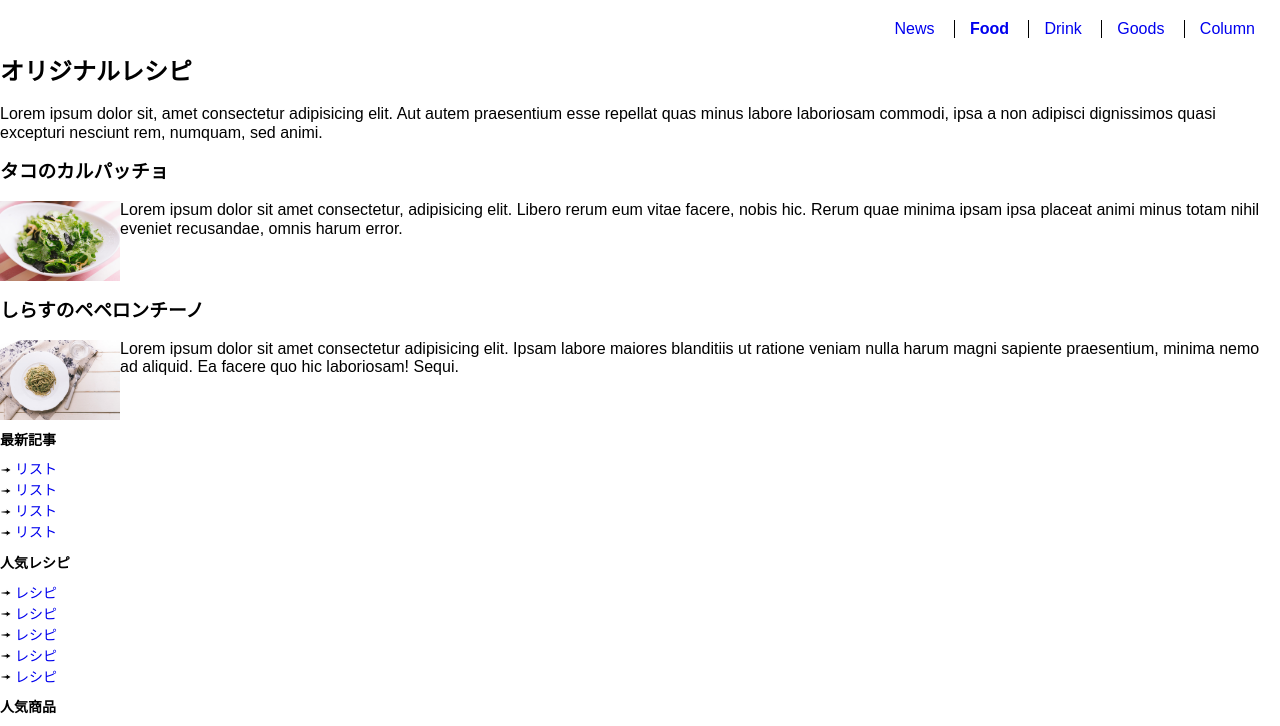
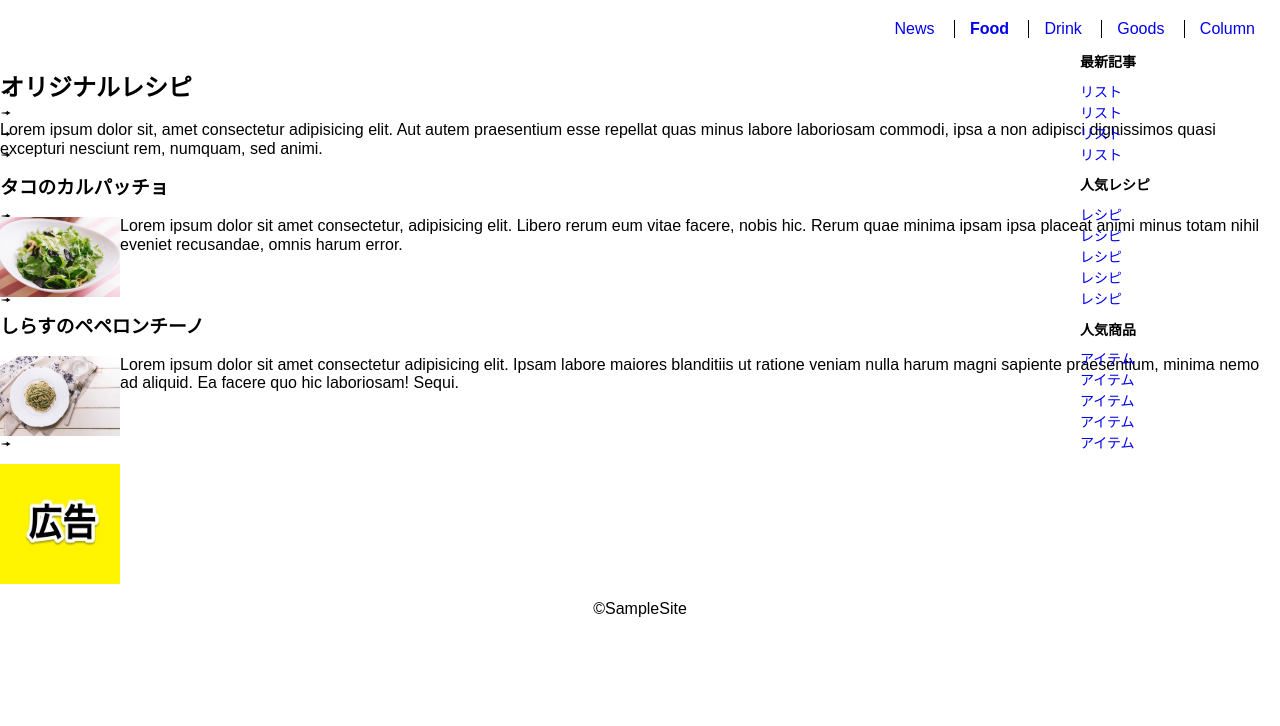
Before and after one commit to gitbike/HTML-fixed-sidebar-2-column-layout, a plain HTML site: page index.html in a window 1280 px wide. Shown: the part 60-786 px from the top of the page. Drawn offline with Linux system fonts and the light colour scheme.

Commit message:
可変幅のwrapperにwidth:100%とマイナスのmarginを指定

```diff
--- a/css/fixed-sidebar-2-column.css
+++ b/css/fixed-sidebar-2-column.css
@@ -4,3 +4,9 @@
   padding-right: 10px;
   padding-left: 10px;
 }
+
+.contents-wrapper {
+  float: left;
+  margin-right: -200px;
+  width: 100%;
+}
```
